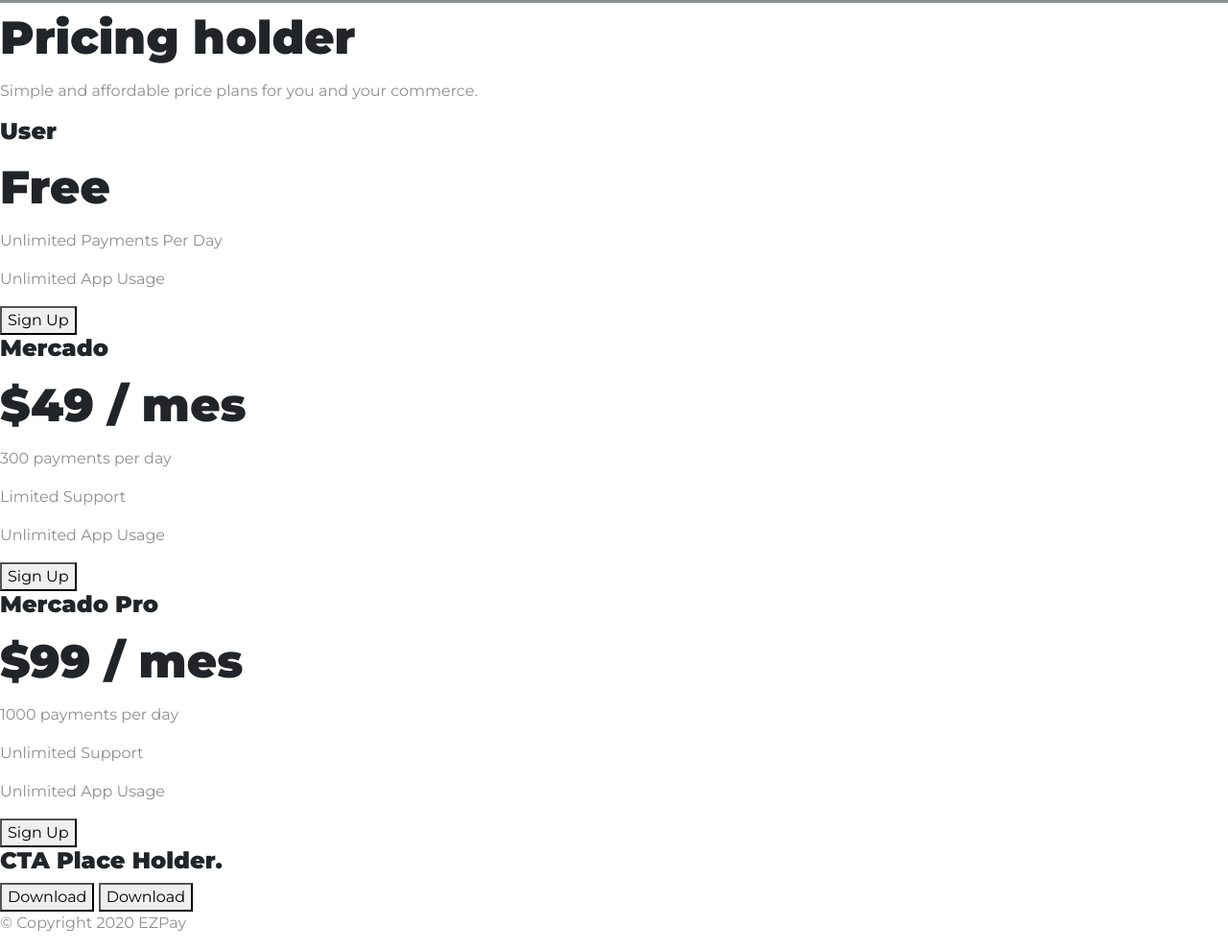
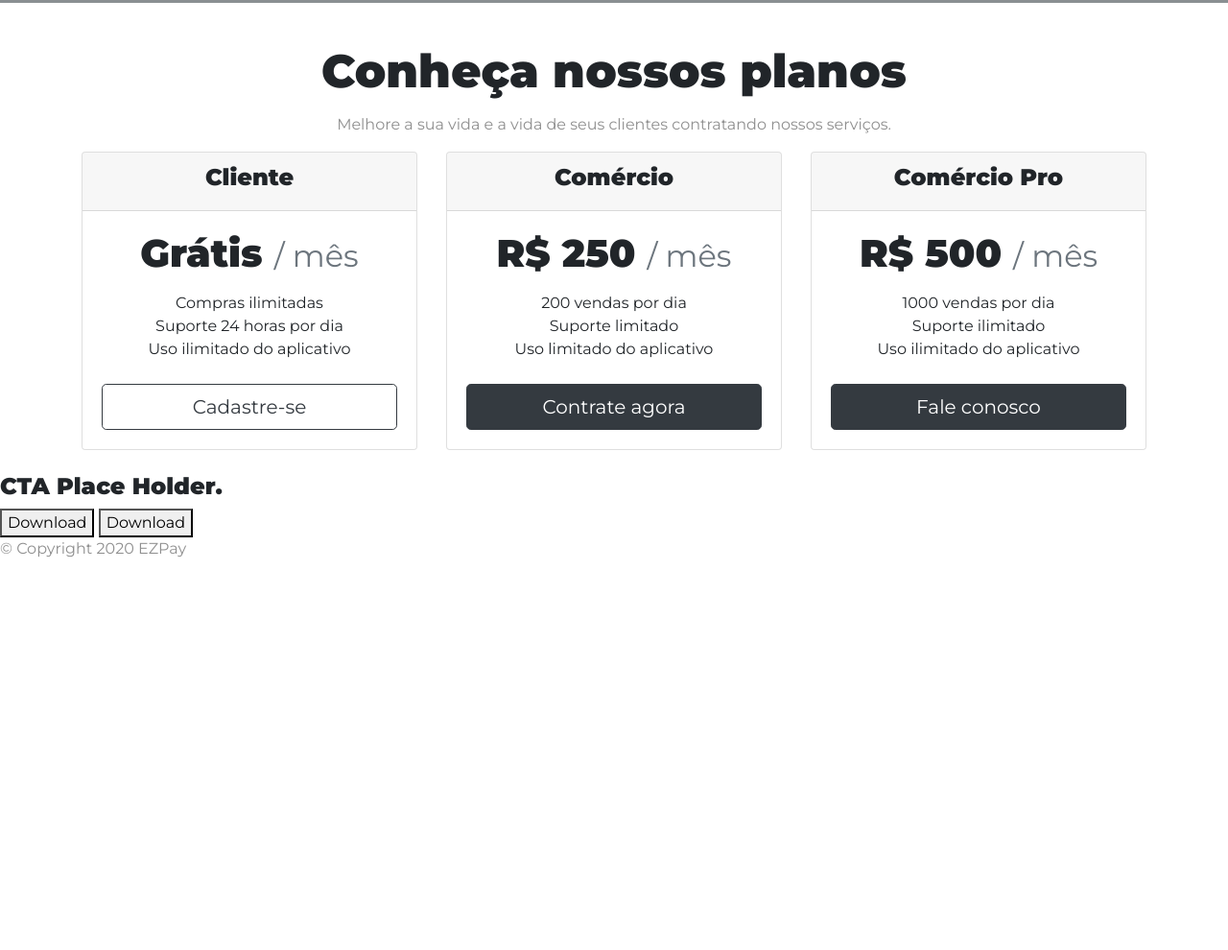
Before and after one commit to andzedd/ezpayweb, a plain HTML site: page index.html in a window 1280 px wide. Shown: the part 1718-2708 px from the top of the page at 96% size. After the commit the page ends 2318 px from the top, so only its background shows below. Drawn offline with nearby package versions, Linux system fonts and the light colour scheme.

Commit message:
pricing section

```diff
--- a/css/styles.css
+++ b/css/styles.css
@@ -103,3 +103,9 @@ h2{
 .carousel-item{
     padding: 7% 15%;
 }
+
+/* Pricing */
+#pricing{
+    padding-top: 35px;
+    text-align: center;
+}
--- a/index.html
+++ b/index.html
@@ -128,31 +128,64 @@
 
   <section id="pricing">
 
-    <h2>Pricing holder</h2>
-    <p>Simple and affordable price plans for you and your commerce.</p>
+    <h2>Conheça nossos planos</h2>
+    <p>Melhore a sua vida e a vida de seus clientes contratando nossos serviços.</p>
 
+    <div class="container">
+      <div class="row">
+        <div class="col-lg-4 col-md-6">
+          <div class="card mb-4 box-shadow">
+            <div class="card-header">
+              <h3>Cliente</h3>
+            </div>
+            <div class="card-body">
+              <h1 class="card-title pricing-card-title font-weight-bold">Grátis <small class="text-muted">/ mês</small></h1>
+              <ul class="list-unstyled mt-3 mb-4">
+                <li>Compras ilimitadas</li>
+                <li>Suporte 24 horas por dia</li>
+                <li>Uso ilimitado do aplicativo</li>
+              </ul>
+              <button type="button" class="btn btn-lg btn-block btn-outline-dark">Cadastre-se</button>
+            </div>
+          </div>
+        </div>
 
-    <h3>User</h3>
-    <h2>Free</h2>
-    <p>Unlimited Payments Per Day</p>
-    <p>Unlimited App Usage</p>
-    <button type="button">Sign Up</button>
+        <div class="col-lg-4 col-md-6">
+          <div class="card mb-4 box-shadow">
+            <div class="card-header">
+              <h3>Comércio</h3>
+            </div>
+            <div class="card-body">
+              <h1 class="card-title pricing-card-title font-weight-bold">R$ 250 <small class="text-muted">/ mês</small></h1>
+              <ul class="list-unstyled mt-3 mb-4">
+                <li>200 vendas por dia</li>
+                <li>Suporte limitado</li>
+                <li>Uso limitado do aplicativo</li>
+              </ul>
+              <button type="button" class="btn btn-lg btn-block btn-dark">Contrate agora</button>
+            </div>
+          </div>
+        </div>
 
+        <div class="col-lg-4 col-md-12">
+          <div class="card mb-4 box-shadow">
+            <div class="card-header">
+              <h3>Comércio Pro</h3>
+            </div>
+            <div class="card-body">
+              <h1 class="card-title pricing-card-title font-weight-bold">R$ 500 <small class="text-muted">/ mês</small></h1>
+              <ul class="list-unstyled mt-3 mb-4">
+                <li>1000 vendas por dia</li>
+                <li>Suporte ilimitado</li>
+                <li>Uso ilimitado do aplicativo</li>
+              </ul>
+              <button type="button" class="btn btn-lg btn-block btn-dark">Fale conosco</button>
+            </div>
+          </div>
+        </div>
+      </div>
+    </div>
 
-    <h3>Mercado</h3>
-    <h2>$49 / mes</h2>
-    <p>300 payments per day</p>
-    <p>Limited Support</p>
-    <p>Unlimited App Usage</p>
-    <button type="button">Sign Up</button>
-
-
-    <h3>Mercado Pro</h3>
-    <h2>$99 / mes</h2>
-    <p>1000 payments per day</p>
-    <p>Unlimited Support</p>
-    <p>Unlimited App Usage</p>
-    <button type="button">Sign Up</button>
 
   </section>
 
```
